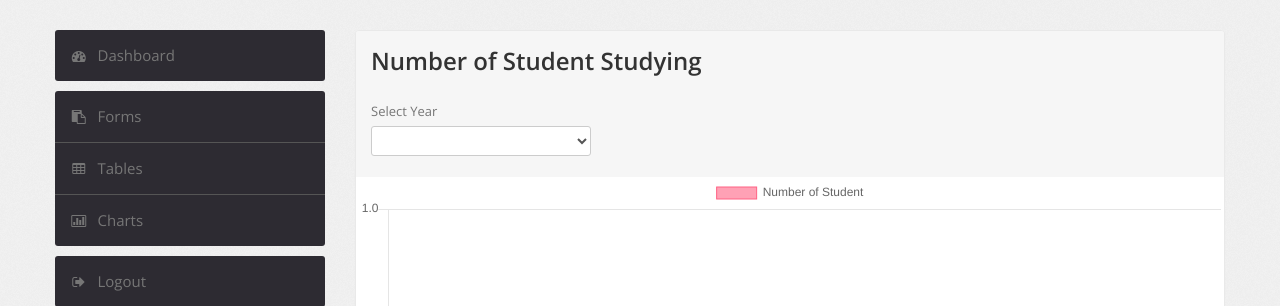
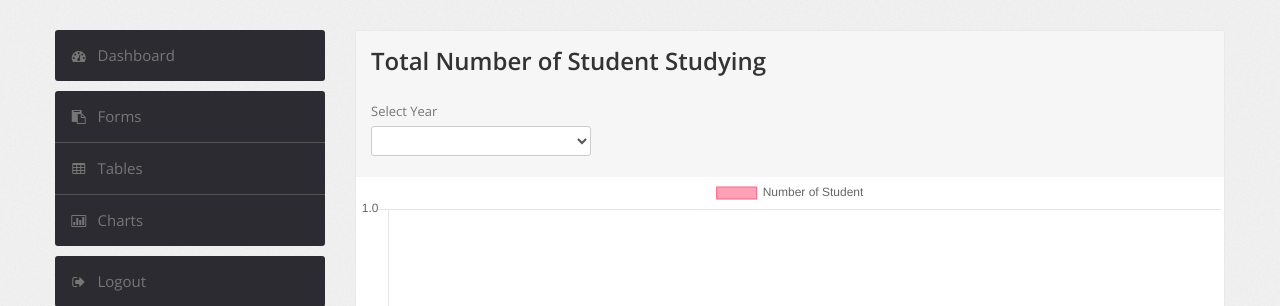
Before and after one commit to rakibur992/DARS, a PHP site: page /charts.php in a window 1280 px wide; the page is wider, and only the part inside the window is pictured. Shown: the part 62-368 px from the top of that part. Run offline with PHP 8.4, Linux system fonts and the light colour scheme; the visitor is signed in with stand-in values (Sample User, id 1); data that the repository does not hold is empty; some libraries are stand-ins or nearby versions.

Commit message:
Update charts.php

```diff
--- a/charts.php
+++ b/charts.php
@@ -109,7 +109,7 @@
                     <div class="content">
                         <div class="module">
                             <div class="module-head">
-                                <h2> Number of Student Studying </h2>
+                                <h2>Total Number of Student Studying </h2>
 
                                 <div>
                                <form action="chart_gen.php" method="post">
```
